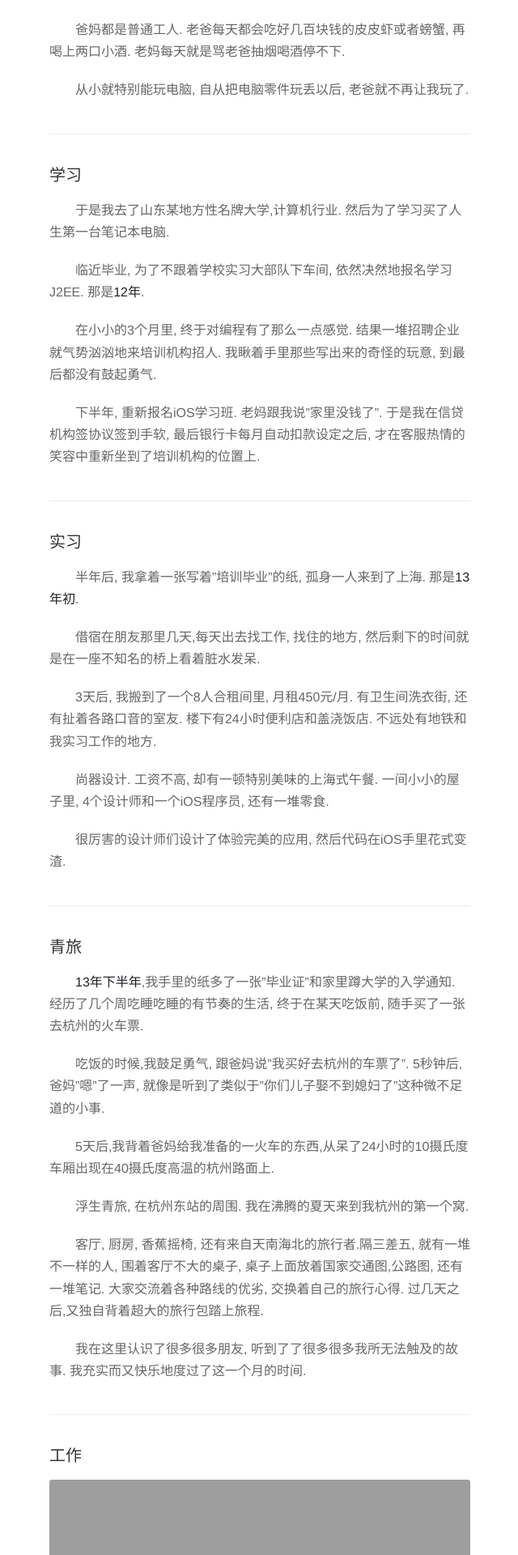
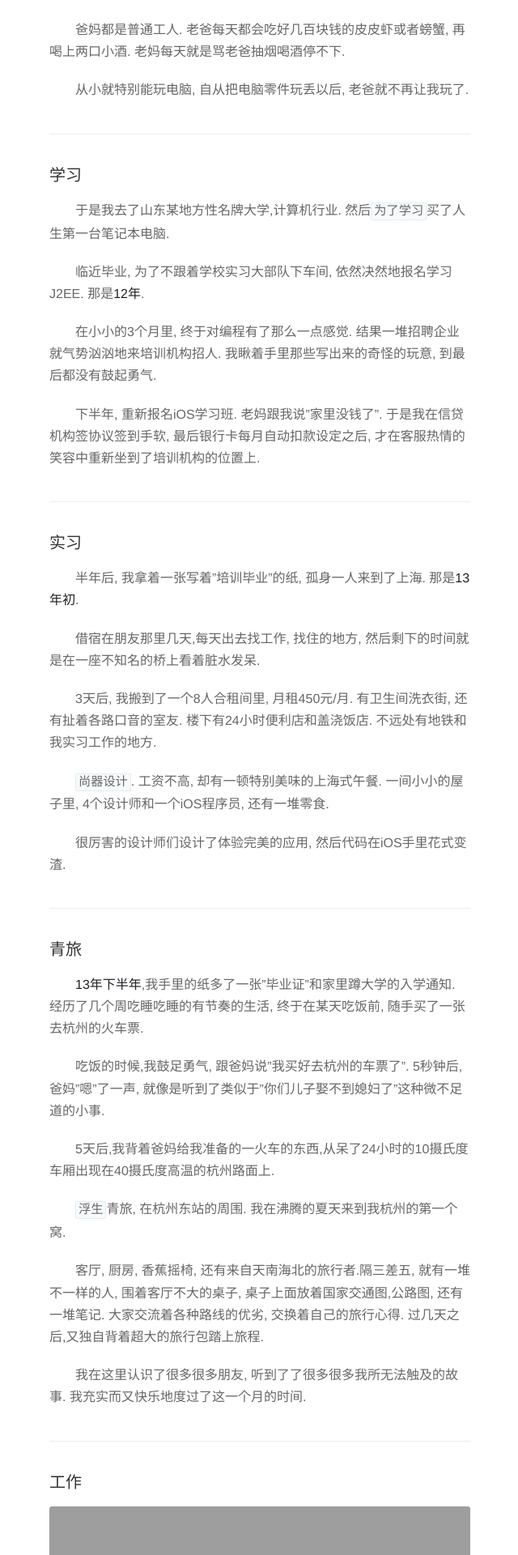
Before and after one commit to gq630960023/gq630960023.github.io, a Jekyll site: the page built from about.markdown, in a window 1280 px wide. Shown: the part 542-2462 px from the top of the page at 81% size, without its empty margins (319-959 px from the left). Built offline with Jekyll 4.4.1, drawn with Linux system fonts in a browser that asks for light colours; nearby versions of some CDN libraries; Markdown is read by kramdown in place of the engine named in the settings.

Commit message:
inline fix

```diff
--- a/assets/css/style.css
+++ b/assets/css/style.css
@@ -622,6 +622,17 @@ h2.month {
   margin-left: 2px;
 }
 
+/*inline code*/
+code, tt {
+    padding: 1px 3px;
+    font-family: Inconsolata, monospace, sans-serif;
+    font-size: 0.95em;
+    white-space: pre-wrap;
+    border: #E3EDF3 1px solid;
+    background: #F7FAFB;
+    border-radius: 2px;
+}
+
 /* Media Queries */
 @media screen and (max-width: 540px) {
 	#wrapper { padding:20px 20px 20px 20px;}
```
